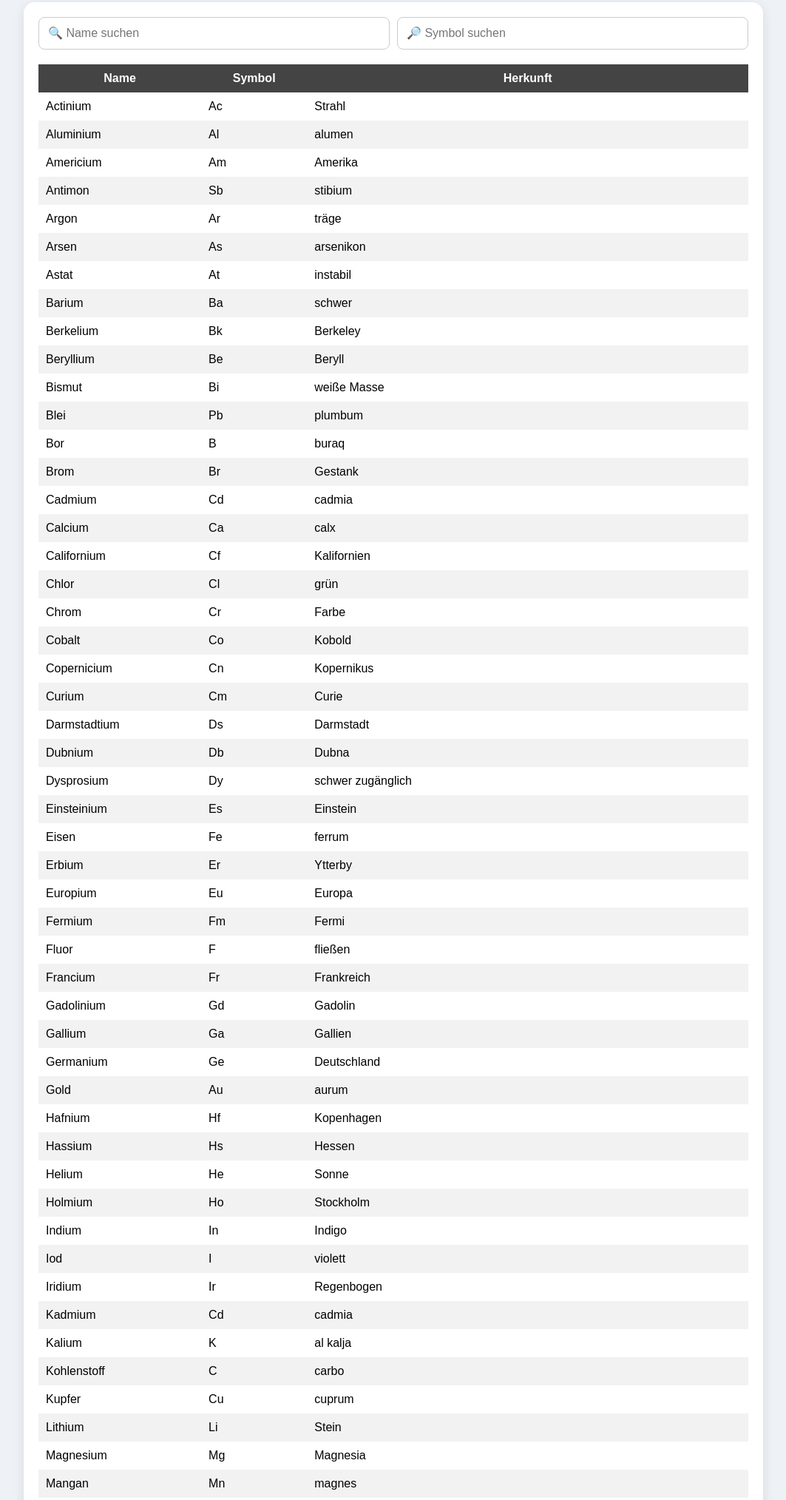
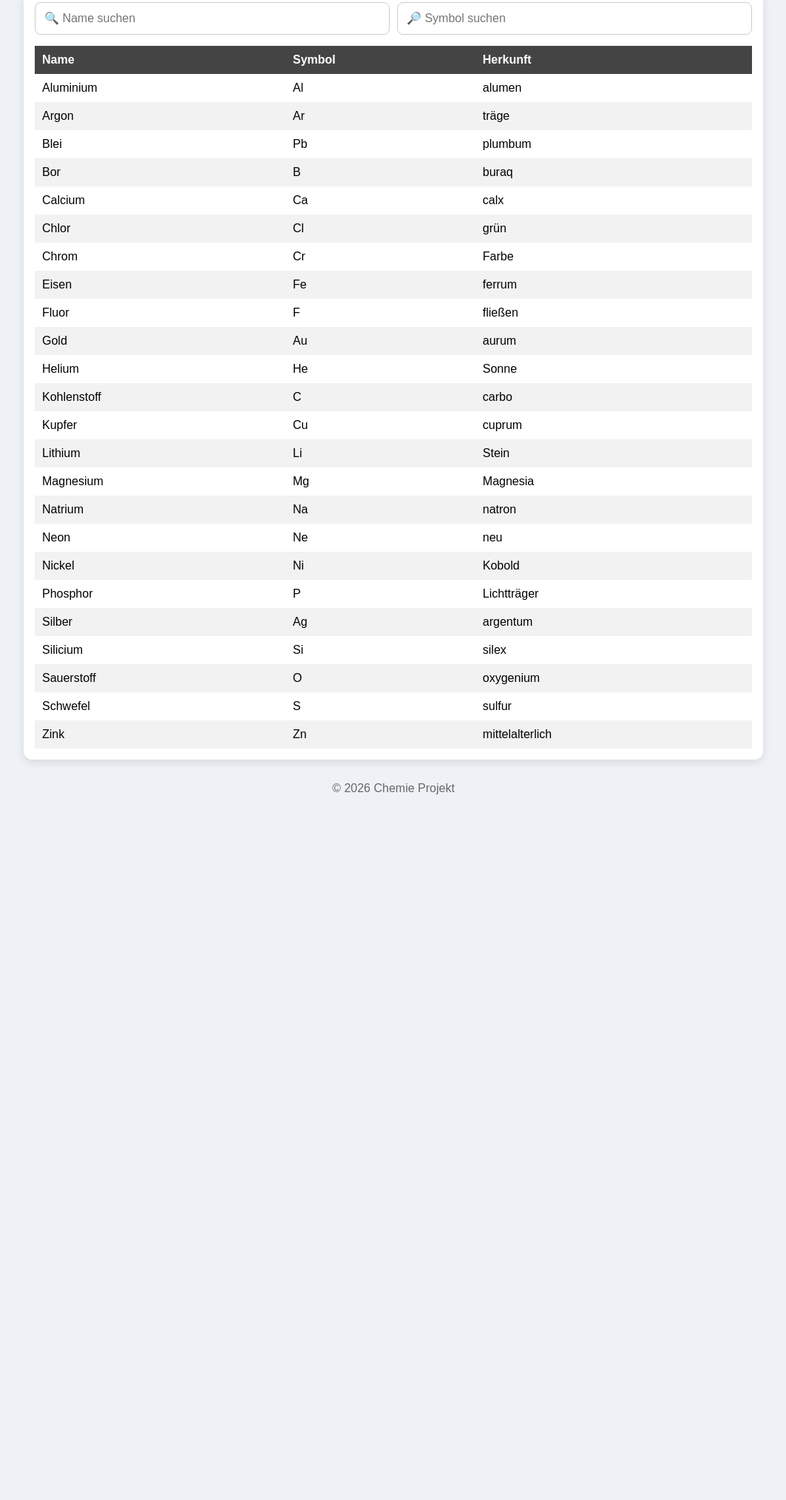
Before and after one commit to leonard566/Chemie-Elemente, a plain HTML site: page index.html in a window 1280 px wide. Shown: the part 148-2176 px from the top of the page at 74% size, without its empty margins (108-1171 px from the left). After the commit the page ends 1238 px from the top, so only its background shows below. Drawn offline with Linux system fonts and the light colour scheme.

Commit message:
Update index.html

```diff
--- a/index.html
+++ b/index.html
@@ -4,39 +4,51 @@
 
 <head>
 <meta charset="UTF-8">
+<meta name="viewport" content="width=device-width, initial-scale=1.0">
 <title>Elemente Übersicht</title>
 
 <style>
 body {
-    font-family: Arial;
+    font-family: Arial, sans-serif;
     margin: 0;
     background: #eef2f7;
 }
 
+/* HEADER */
 header {
     background: linear-gradient(90deg, #4a90e2, #357abd);
     color: white;
-    padding: 25px;
+    padding: 20px;
     text-align: center;
 }
 
+/* MAIN */
 main {
     max-width: 1000px;
     margin: auto;
-    padding: 20px;
+    padding: 15px;
 }
 
+/* CARD */
 .card {
     background: white;
-    padding: 20px;
-    border-radius: 15px;
-    box-shadow: 0 4px 15px rgba(0,0,0,0.1);
+    padding: 15px;
+    border-radius: 12px;
+    box-shadow: 0 4px 12px rgba(0,0,0,0.1);
 }
 
+/* SUCHFELDER */
 .search-container {
     display: flex;
     gap: 10px;
-    margin-bottom: 20px;
+    margin-bottom: 15px;
+}
+
+/* MOBILE: untereinander */
+@media (max-width: 600px) {
+    .search-container {
+        flex-direction: column;
+    }
 }
 
 input {
@@ -47,26 +59,42 @@ input {
     border: 1px solid #ccc;
 }
 
+/* TABELLE SCROLLBAR AUF HANDY */
+.table-container {
+    overflow-x: auto;
+}
+
 table {
     width: 100%;
     border-collapse: collapse;
+    min-width: 500px;
 }
 
 th, td {
     padding: 10px;
+    text-align: left;
 }
 
+/* KOPFZEILE */
 th {
     background-color: #444;
     color: white;
 }
 
+/* ZEILEN */
 tbody tr:nth-child(even) {
     background-color: #f2f2f2;
 }
 
 tbody tr:hover {
     background-color: #dfe9f3;
+}
+
+/* FOOTER */
+footer {
+    text-align: center;
+    padding: 15px;
+    color: #666;
 }
 </style>
 
@@ -86,6 +114,7 @@ tbody tr:hover {
 <input id="searchSymbol" placeholder="🔎 Symbol suchen">
 </div>
 
+<div class="table-container">
 <table id="elementTable">
 <thead>
 <tr>
@@ -97,78 +126,41 @@ tbody tr:hover {
 
 <tbody>
 
-<tr><td>Actinium</td><td>Ac</td><td>Strahl</td></tr>
 <tr><td>Aluminium</td><td>Al</td><td>alumen</td></tr>
-<tr><td>Americium</td><td>Am</td><td>Amerika</td></tr>
-<tr><td>Antimon</td><td>Sb</td><td>stibium</td></tr>
 <tr><td>Argon</td><td>Ar</td><td>träge</td></tr>
-<tr><td>Arsen</td><td>As</td><td>arsenikon</td></tr>
-<tr><td>Astat</td><td>At</td><td>instabil</td></tr>
-<tr><td>Barium</td><td>Ba</td><td>schwer</td></tr>
-<tr><td>Berkelium</td><td>Bk</td><td>Berkeley</td></tr>
-<tr><td>Beryllium</td><td>Be</td><td>Beryll</td></tr>
-<tr><td>Bismut</td><td>Bi</td><td>weiße Masse</td></tr>
 <tr><td>Blei</td><td>Pb</td><td>plumbum</td></tr>
 <tr><td>Bor</td><td>B</td><td>buraq</td></tr>
-<tr><td>Brom</td><td>Br</td><td>Gestank</td></tr>
-<tr><td>Cadmium</td><td>Cd</td><td>cadmia</td></tr>
 <tr><td>Calcium</td><td>Ca</td><td>calx</td></tr>
-<tr><td>Californium</td><td>Cf</td><td>Kalifornien</td></tr>
 <tr><td>Chlor</td><td>Cl</td><td>grün</td></tr>
 <tr><td>Chrom</td><td>Cr</td><td>Farbe</td></tr>
-<tr><td>Cobalt</td><td>Co</td><td>Kobold</td></tr>
-<tr><td>Copernicium</td><td>Cn</td><td>Kopernikus</td></tr>
-<tr><td>Curium</td><td>Cm</td><td>Curie</td></tr>
-<tr><td>Darmstadtium</td><td>Ds</td><td>Darmstadt</td></tr>
-<tr><td>Dubnium</td><td>Db</td><td>Dubna</td></tr>
-<tr><td>Dysprosium</td><td>Dy</td><td>schwer zugänglich</td></tr>
-<tr><td>Einsteinium</td><td>Es</td><td>Einstein</td></tr>
 <tr><td>Eisen</td><td>Fe</td><td>ferrum</td></tr>
-<tr><td>Erbium</td><td>Er</td><td>Ytterby</td></tr>
-<tr><td>Europium</td><td>Eu</td><td>Europa</td></tr>
-<tr><td>Fermium</td><td>Fm</td><td>Fermi</td></tr>
 <tr><td>Fluor</td><td>F</td><td>fließen</td></tr>
-<tr><td>Francium</td><td>Fr</td><td>Frankreich</td></tr>
-<tr><td>Gadolinium</td><td>Gd</td><td>Gadolin</td></tr>
-<tr><td>Gallium</td><td>Ga</td><td>Gallien</td></tr>
-<tr><td>Germanium</td><td>Ge</td><td>Deutschland</td></tr>
 <tr><td>Gold</td><td>Au</td><td>aurum</td></tr>
-<tr><td>Hafnium</td><td>Hf</td><td>Kopenhagen</td></tr>
-<tr><td>Hassium</td><td>Hs</td><td>Hessen</td></tr>
 <tr><td>Helium</td><td>He</td><td>Sonne</td></tr>
-<tr><td>Holmium</td><td>Ho</td><td>Stockholm</td></tr>
-<tr><td>Indium</td><td>In</td><td>Indigo</td></tr>
-<tr><td>Iod</td><td>I</td><td>violett</td></tr>
-<tr><td>Iridium</td><td>Ir</td><td>Regenbogen</td></tr>
-<tr><td>Kadmium</td><td>Cd</td><td>cadmia</td></tr>
-<tr><td>Kalium</td><td>K</td><td>al kalja</td></tr>
 <tr><td>Kohlenstoff</td><td>C</td><td>carbo</td></tr>
 <tr><td>Kupfer</td><td>Cu</td><td>cuprum</td></tr>
 <tr><td>Lithium</td><td>Li</td><td>Stein</td></tr>
 <tr><td>Magnesium</td><td>Mg</td><td>Magnesia</td></tr>
-<tr><td>Mangan</td><td>Mn</td><td>magnes</td></tr>
+<tr><td>Natrium</td><td>Na</td><td>natron</td></tr>
 <tr><td>Neon</td><td>Ne</td><td>neu</td></tr>
 <tr><td>Nickel</td><td>Ni</td><td>Kobold</td></tr>
-<tr><td>Nobelium</td><td>No</td><td>Nobel</td></tr>
-<tr><td>Osmium</td><td>Os</td><td>Geruch</td></tr>
-<tr><td>Palladium</td><td>Pd</td><td>Pallas</td></tr>
 <tr><td>Phosphor</td><td>P</td><td>Lichtträger</td></tr>
-<tr><td>Platin</td><td>Pt</td><td>Silberchen</td></tr>
-<tr><td>Plutonium</td><td>Pu</td><td>Pluto</td></tr>
-<tr><td>Radon</td><td>Rn</td><td>Radium</td></tr>
 <tr><td>Silber</td><td>Ag</td><td>argentum</td></tr>
 <tr><td>Silicium</td><td>Si</td><td>silex</td></tr>
 <tr><td>Sauerstoff</td><td>O</td><td>oxygenium</td></tr>
 <tr><td>Schwefel</td><td>S</td><td>sulfur</td></tr>
 <tr><td>Zink</td><td>Zn</td><td>mittelalterlich</td></tr>
-<tr><td>Zinn</td><td>Sn</td><td>lat. stannum: Zinn</td></tr>
-<tr><td>Zirconium</td><td>Zr</td><td>arab. zargun: goldfarben (Edelstein Zirkon)</td></tr>
 
 </tbody>
 </table>
+</div>
 
 </div>
 </main>
+
+<footer>
+© 2026 Chemie Projekt
+</footer>
 
 <script>
 const nameInput = document.getElementById("searchName");
```
